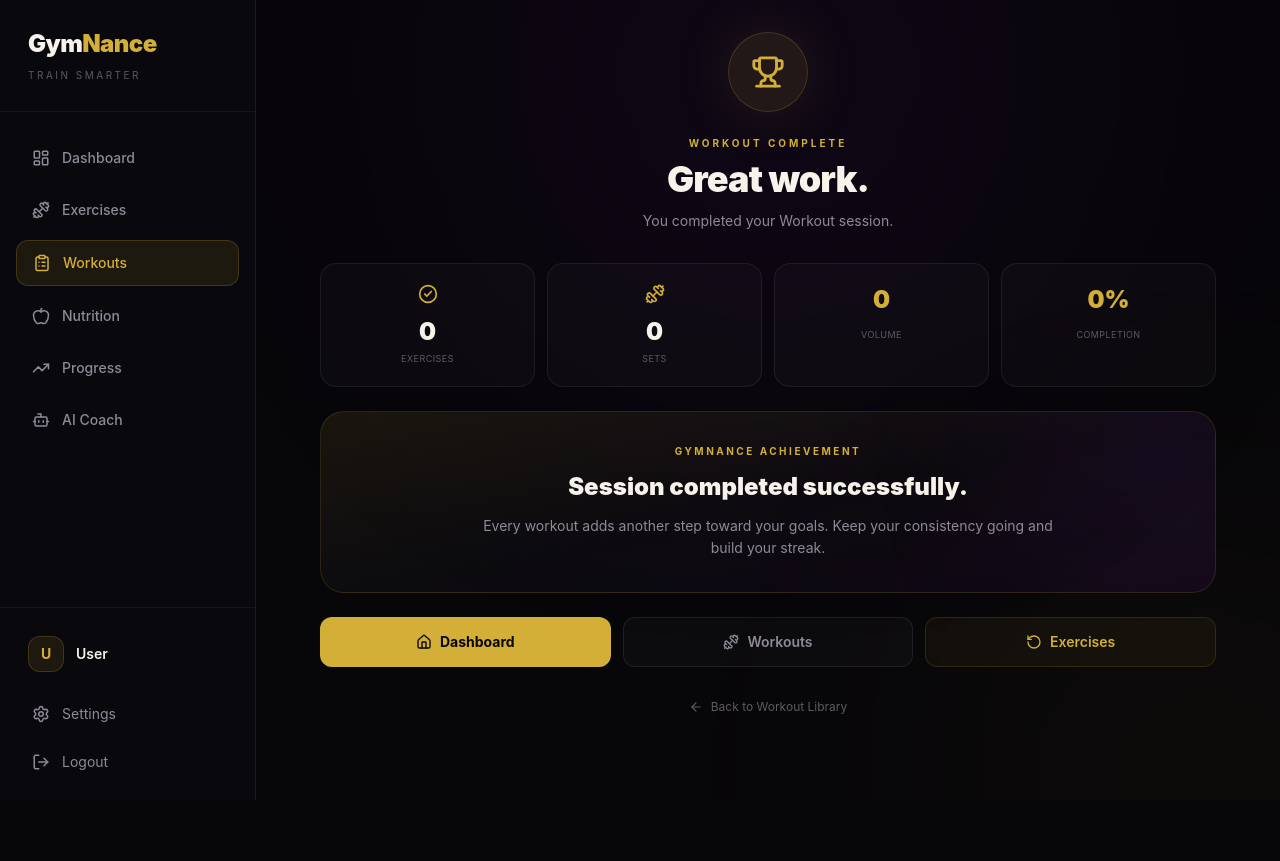
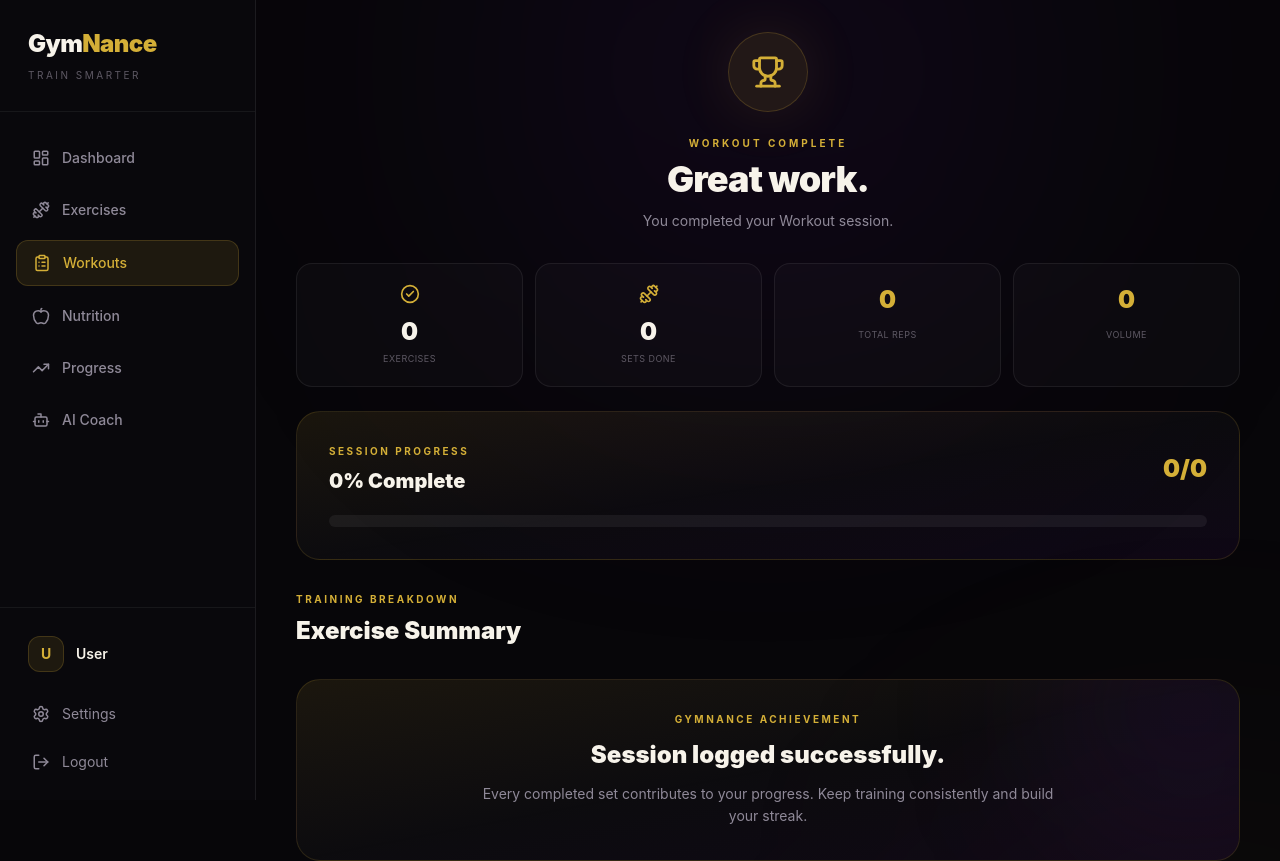
Before and after one commit to manikanta1702/GymNance, a React (Vite) app in the folder client/: page /app/workouts/1/summary in a window 1280 px wide. Shown: the top 861 px of the page. Before the commit the page ends 800 px from the top, so only its background shows below. Built offline with nearby package versions, Linux system fonts and the light colour scheme.

Commit message:
feat: improve workout tracking

```diff
--- a/client/src/pages/WorkoutSession.jsx
+++ b/client/src/pages/WorkoutSession.jsx
@@ -34,13 +34,35 @@ export default function WorkoutSession() {
 
   const [currentExercise, setCurrentExercise] = useState(0);
 
-  const [sets, setSets] = useState([
+  /*
+    Stores sets separately for every exercise.
+
+    Example:
+
+    {
+      1: [
+        { weight: "40", reps: "10", completed: true }
+      ],
+      2: [
+        { weight: "30", reps: "10", completed: false }
+      ]
+    }
+  */
+  const [exerciseSets, setExerciseSets] = useState(() => {
+    const initialSets = {};
+
+    workoutExercises.forEach((exercise) => {
+      initialSets[exercise.id] = [
         {
           weight: "",
           reps: "",
           completed: false,
         },
-  ]);
+      ];
+    });
+
+    return initialSets;
+  });
 
   if (!workout) {
     return (
@@ -73,114 +95,189 @@ export default function WorkoutSession() {
 
   const exercise = workoutExercises[currentExercise];
 
-  const completedSets = sets.filter(
+  if (!exercise) {
+    return null;
+  }
+
+  const currentSets = exerciseSets[exercise.id] || [];
+
+  const completedSets = currentSets.filter(
     (set) => set.completed
   ).length;
+
+  /*
+    Count exercises where at least one set has been completed.
+  */
+  const completedExercises = workoutExercises.filter(
+    (item) =>
+      exerciseSets[item.id]?.some(
+        (set) => set.completed
+      )
+  ).length;
+
+  const totalSets = Object.values(exerciseSets).reduce(
+    (total, sets) => total + sets.length,
+    0
+  );
+
+  const totalCompletedSets = Object.values(
+    exerciseSets
+  ).reduce(
+    (total, sets) =>
+      total +
+      sets.filter((set) => set.completed).length,
+    0
+  );
+
+  const totalReps = Object.values(exerciseSets).reduce(
+    (total, sets) =>
+      total +
+      sets.reduce(
+        (setTotal, set) =>
+          setTotal +
+          (Number(set.reps) || 0),
+        0
+      ),
+    0
+  );
+
+  const totalVolume = Object.values(exerciseSets).reduce(
+    (total, sets) =>
+      total +
+      sets.reduce((setTotal, set) => {
+        const weight = Number(set.weight) || 0;
+        const reps = Number(set.reps) || 0;
+
+        return setTotal + weight * reps;
+      }, 0),
+    0
+  );
 
   const progress =
     workoutExercises.length > 0
       ? Math.round(
-          ((currentExercise +
-            (completedSets > 0 ? 0.5 : 0)) /
+          (completedExercises /
             workoutExercises.length) *
             100
         )
       : 0;
 
-  // Update weight or reps
+  // Update a set
   const updateSet = (index, field, value) => {
-    setSets((previous) =>
-      previous.map((set, setIndex) =>
+    setExerciseSets((previous) => ({
+      ...previous,
+
+      [exercise.id]: previous[exercise.id].map(
+        (set, setIndex) =>
           setIndex === index
             ? {
                 ...set,
                 [field]: value,
               }
             : set
-      )
-    );
+      ),
+    }));
   };
 
-  // Add another set
+  // Add a new set
   const addSet = () => {
-    setSets((previous) => [
+    setExerciseSets((previous) => ({
       ...previous,
+
+      [exercise.id]: [
+        ...previous[exercise.id],
         {
           weight: "",
           reps: "",
           completed: false,
         },
-    ]);
+      ],
+    }));
   };
 
-  // Complete / uncomplete set
+  // Complete / uncomplete a set
   const completeSet = (index) => {
-    setSets((previous) =>
-      previous.map((set, setIndex) =>
+    setExerciseSets((previous) => ({
+      ...previous,
+
+      [exercise.id]: previous[exercise.id].map(
+        (set, setIndex) =>
           setIndex === index
             ? {
                 ...set,
                 completed: !set.completed,
               }
             : set
-      )
-    );
+      ),
+    }));
   };
 
   // Reset current exercise
-  const resetSets = () => {
-    setSets([
+  const resetCurrentExercise = () => {
+    setExerciseSets((previous) => ({
+      ...previous,
+
+      [exercise.id]: [
         {
           weight: "",
           reps: "",
           completed: false,
         },
-    ]);
+      ],
+    }));
   };
 
-  // Go to next exercise
+  // Next exercise
   const nextExercise = () => {
-    if (currentExercise < workoutExercises.length - 1) {
-      setCurrentExercise((previous) => previous + 1);
-      resetSets();
+    if (
+      currentExercise <
+      workoutExercises.length - 1
+    ) {
+      setCurrentExercise(
+        (previous) => previous + 1
+      );
     }
   };
 
-  // Go to previous exercise
+  // Previous exercise
   const previousExercise = () => {
     if (currentExercise > 0) {
-      setCurrentExercise((previous) => previous - 1);
-      resetSets();
+      setCurrentExercise(
+        (previous) => previous - 1
+      );
     }
   };
 
   // Finish workout
   const finishWorkout = () => {
-    const totalSets = sets.length;
-
-    const totalVolume = sets.reduce((total, set) => {
-      const weight = Number(set.weight) || 0;
-      const reps = Number(set.reps) || 0;
-
-      return total + weight * reps;
-    }, 0);
-
-    navigate(`/app/workouts/${workout.id}/summary`, {
+    navigate(
+      `/app/workouts/${workout.id}/summary`,
+      {
         state: {
           summary: {
             workoutName: workout.name,
-          exercisesCompleted: currentExercise + 1,
-          totalExercises: workoutExercises.length,
+
+            exercisesCompleted:
+              completedExercises,
+
+            totalExercises:
+              workoutExercises.length,
+
             totalSets,
+
+            completedSets:
+              totalCompletedSets,
+
+            totalReps,
+
             totalVolume,
+
+            exerciseSets,
           },
         },
-    });
+      }
+    );
   };
-
-  if (!exercise) {
-    return null;
-  }
 
   return (
     <div className="relative min-h-screen overflow-hidden bg-[#070609] px-4 py-6 text-[#F7F3EA] sm:px-8 lg:px-10">
@@ -208,13 +305,12 @@ export default function WorkoutSession() {
               size={14}
               className="text-[#D4AF37]"
             />
-
             <span>Workout Mode</span>
           </div>
 
         </div>
 
-        {/* Workout heading */}
+        {/* Heading */}
         <section className="mt-7">
 
           <p className="text-[10px] font-bold uppercase tracking-[0.3em] text-[#D4AF37]">
@@ -224,6 +320,7 @@ export default function WorkoutSession() {
           <div className="mt-2 flex flex-col justify-between gap-4 sm:flex-row sm:items-end">
 
             <div>
+
               <h1 className="text-3xl font-black tracking-tight sm:text-4xl">
                 {workout.name}
               </h1>
@@ -232,29 +329,30 @@ export default function WorkoutSession() {
                 Exercise {currentExercise + 1} of{" "}
                 {workoutExercises.length}
               </p>
+
             </div>
 
             <div className="text-right">
 
               <p className="text-2xl font-black text-[#D4AF37]">
-                {Math.min(progress, 100)}%
+                {progress}%
               </p>
 
               <p className="text-[9px] uppercase tracking-wider text-[#5E5964]">
-                Progress
+                Workout Progress
               </p>
 
             </div>
 
           </div>
 
-          {/* Progress bar */}
+          {/* Progress */}
           <div className="mt-5 h-2 overflow-hidden rounded-full bg-white/[0.06]">
 
             <div
               className="h-full rounded-full bg-[#D4AF37] transition-all duration-500"
               style={{
-                width: `${Math.min(progress, 100)}%`,
+                width: `${progress}%`,
               }}
             />
 
@@ -262,7 +360,7 @@ export default function WorkoutSession() {
 
         </section>
 
-        {/* Current exercise */}
+        {/* Current Exercise */}
         <section className="mt-8 overflow-hidden rounded-3xl border border-[#D4AF37]/15 bg-gradient-to-br from-[#D4AF37]/10 via-white/[0.025] to-purple-900/10">
 
           {/* Exercise header */}
@@ -290,7 +388,8 @@ export default function WorkoutSession() {
                 </h2>
 
                 <p className="mt-2 text-sm text-[#8F8998]">
-                  {exercise.muscle} • {exercise.equipment}
+                  {exercise.muscle} •{" "}
+                  {exercise.equipment}
                 </p>
 
               </div>
@@ -318,7 +417,7 @@ export default function WorkoutSession() {
 
               <button
                 type="button"
-                onClick={resetSets}
+                onClick={resetCurrentExercise}
                 className="inline-flex items-center gap-2 text-xs text-[#8F8998] transition hover:text-[#D4AF37]"
               >
                 <RotateCcw size={14} />
@@ -327,7 +426,7 @@ export default function WorkoutSession() {
 
             </div>
 
-            {/* Table header */}
+            {/* Table heading */}
             <div className="mt-6 grid grid-cols-[50px_1fr_1fr_48px] gap-2 px-2 text-[9px] uppercase tracking-wider text-[#5E5964] sm:grid-cols-[60px_1fr_1fr_60px]">
 
               <span>Set</span>
@@ -342,7 +441,8 @@ export default function WorkoutSession() {
             {/* Sets */}
             <div className="mt-2 space-y-2">
 
-              {sets.map((set, index) => (
+              {currentSets.map(
+                (set, index) => (
 
                   <div
                     key={index}
@@ -403,7 +503,8 @@ export default function WorkoutSession() {
 
                   </div>
 
-              ))}
+                )
+              )}
 
             </div>
 
@@ -416,7 +517,7 @@ export default function WorkoutSession() {
               + Add Set
             </button>
 
-            {/* Set summary */}
+            {/* Current exercise summary */}
             <div className="mt-5 flex items-center justify-between rounded-xl border border-white/[0.06] bg-black/20 px-4 py-3">
 
               <span className="text-xs text-[#8F8998]">
@@ -424,7 +525,8 @@ export default function WorkoutSession() {
               </span>
 
               <span className="text-sm font-black text-[#D4AF37]">
-                {completedSets} / {sets.length}
+                {completedSets} /{" "}
+                {currentSets.length}
               </span>
 
             </div>
@@ -450,6 +552,47 @@ export default function WorkoutSession() {
             <p className="mt-1 text-xs leading-relaxed text-[#8F8998]">
               {exercise.tips?.[0] ||
                 "Focus on controlled movement and maintain proper form throughout the exercise."}
+            </p>
+
+          </div>
+
+        </section>
+
+        {/* Workout totals */}
+        <section className="mt-5 grid grid-cols-3 gap-2 sm:gap-3">
+
+          <div className="rounded-2xl border border-white/[0.07] bg-white/[0.025] p-4 text-center">
+
+            <p className="text-xl font-black text-[#D4AF37]">
+              {completedExercises}
+            </p>
+
+            <p className="mt-1 text-[9px] uppercase tracking-wider text-[#5E5964]">
+              Exercises
+            </p>
+
+          </div>
+
+          <div className="rounded-2xl border border-white/[0.07] bg-white/[0.025] p-4 text-center">
+
+            <p className="text-xl font-black text-[#D4AF37]">
+              {totalCompletedSets}
+            </p>
+
+            <p className="mt-1 text-[9px] uppercase tracking-wider text-[#5E5964]">
+              Sets Done
+            </p>
+
+          </div>
+
+          <div className="rounded-2xl border border-white/[0.07] bg-white/[0.025] p-4 text-center">
+
+            <p className="text-xl font-black text-[#D4AF37]">
+              {totalVolume}
+            </p>
+
+            <p className="mt-1 text-[9px] uppercase tracking-wider text-[#5E5964]">
+              Volume
             </p>
 
           </div>
@@ -488,9 +631,7 @@ export default function WorkoutSession() {
               onClick={finishWorkout}
               className="flex flex-1 items-center justify-center gap-2 rounded-xl bg-[#D4AF37] px-4 py-3.5 text-sm font-bold text-[#070609] transition hover:bg-[#F3D58A]"
             >
-              <Trophy
-                size={17}
-              />
+              <Trophy size={17} />
               Finish Workout
             </button>
 
@@ -498,7 +639,7 @@ export default function WorkoutSession() {
 
         </section>
 
-        {/* Exercise navigation dots */}
+        {/* Exercise dots */}
         <div className="flex justify-center gap-2 py-7">
 
           {workoutExercises.map(
@@ -507,14 +648,16 @@ export default function WorkoutSession() {
               <button
                 key={item.id}
                 type="button"
-                onClick={() => {
-                  setCurrentExercise(index);
-                  resetSets();
-                }}
+                onClick={() =>
+                  setCurrentExercise(index)
+                }
                 className={`h-2 rounded-full transition-all ${
                   index === currentExercise
                     ? "w-7 bg-[#D4AF37]"
-                    : index < currentExercise
+                    : exerciseSets[item.id]?.some(
+                          (set) =>
+                            set.completed
+                        )
                       ? "w-2 bg-[#D4AF37]/40"
                       : "w-2 bg-white/[0.08]"
                 }`}
--- a/client/src/pages/WorkoutSummary.jsx
+++ b/client/src/pages/WorkoutSummary.jsx
@@ -8,6 +8,8 @@ import {
   Trophy,
 } from "lucide-react";
 
+import exercises from "../data/exercises";
+
 export default function WorkoutSummary() {
   const location = useLocation();
 
@@ -16,7 +18,10 @@ export default function WorkoutSummary() {
     exercisesCompleted: 0,
     totalExercises: 0,
     totalSets: 0,
+    completedSets: 0,
+    totalReps: 0,
     totalVolume: 0,
+    exerciseSets: {},
   };
 
   const completionPercentage =
@@ -28,6 +33,43 @@ export default function WorkoutSummary() {
         )
       : 0;
 
+  const exerciseBreakdown = Object.entries(
+    summary.exerciseSets || {}
+  )
+    .map(([exerciseId, sets]) => {
+      const exercise = exercises.find(
+        (item) =>
+          item.id === Number(exerciseId)
+      );
+
+      if (!exercise) return null;
+
+      const completedSets = sets.filter(
+        (set) => set.completed
+      );
+
+      const volume = sets.reduce(
+        (total, set) => {
+          const weight =
+            Number(set.weight) || 0;
+
+          const reps =
+            Number(set.reps) || 0;
+
+          return total + weight * reps;
+        },
+        0
+      );
+
+      return {
+        exercise,
+        sets,
+        completedSets,
+        volume,
+      };
+    })
+    .filter(Boolean);
+
   return (
     <div className="relative min-h-screen overflow-hidden bg-[#070609] px-5 py-8 text-[#F7F3EA] sm:px-8 lg:px-10">
 
@@ -36,16 +78,18 @@ export default function WorkoutSummary() {
 
       <div className="pointer-events-none absolute bottom-[-200px] right-[-150px] h-[450px] w-[450px] rounded-full bg-[#D4AF37]/5 blur-[150px]" />
 
-      <div className="relative z-10 mx-auto max-w-4xl">
+      <div className="relative z-10 mx-auto max-w-5xl">
 
         {/* Success */}
         <div className="text-center">
 
           <div className="mx-auto flex h-20 w-20 items-center justify-center rounded-full border border-[#D4AF37]/20 bg-[#D4AF37]/10 shadow-[0_0_60px_rgba(212,175,55,0.12)]">
+
             <Trophy
               size={34}
               className="text-[#D4AF37]"
             />
+
           </div>
 
           <p className="mt-6 text-[10px] font-bold uppercase tracking-[0.3em] text-[#D4AF37]">
@@ -63,7 +107,7 @@ export default function WorkoutSummary() {
 
         </div>
 
-        {/* Stats */}
+        {/* Main stats */}
         <section className="mt-8 grid grid-cols-2 gap-3 sm:grid-cols-4">
 
           <div className="rounded-2xl border border-white/[0.07] bg-white/[0.025] p-5 text-center">
@@ -91,11 +135,23 @@ export default function WorkoutSummary() {
             />
 
             <p className="mt-3 text-2xl font-black">
-              {summary.totalSets}
+              {summary.completedSets}
             </p>
 
             <p className="mt-1 text-[9px] uppercase tracking-wider text-[#5E5964]">
-              Sets
+              Sets Done
+            </p>
+
+          </div>
+
+          <div className="rounded-2xl border border-white/[0.07] bg-white/[0.025] p-5 text-center">
+
+            <p className="text-2xl font-black text-[#D4AF37]">
+              {summary.totalReps}
+            </p>
+
+            <p className="mt-3 text-[9px] uppercase tracking-wider text-[#5E5964]">
+              Total Reps
             </p>
 
           </div>
@@ -112,22 +168,176 @@ export default function WorkoutSummary() {
 
           </div>
 
-          <div className="rounded-2xl border border-white/[0.07] bg-white/[0.025] p-5 text-center">
+        </section>
+
+        {/* Completion */}
+        <section className="mt-6 rounded-3xl border border-[#D4AF37]/15 bg-gradient-to-br from-[#D4AF37]/10 via-white/[0.025] to-purple-900/10 p-6 sm:p-8">
+
+          <div className="flex items-center justify-between gap-4">
+
+            <div>
+
+              <p className="text-[10px] font-bold uppercase tracking-[0.25em] text-[#D4AF37]">
+                Session Progress
+              </p>
+
+              <h2 className="mt-2 text-xl font-black">
+                {completionPercentage}% Complete
+              </h2>
+
+            </div>
 
             <p className="text-2xl font-black text-[#D4AF37]">
-              {completionPercentage}%
+              {summary.exercisesCompleted}/
+              {summary.totalExercises}
             </p>
 
-            <p className="mt-3 text-[9px] uppercase tracking-wider text-[#5E5964]">
-              Completion
+          </div>
+
+          <div className="mt-5 h-3 overflow-hidden rounded-full bg-white/[0.06]">
+
+            <div
+              className="h-full rounded-full bg-[#D4AF37] transition-all"
+              style={{
+                width: `${completionPercentage}%`,
+              }}
+            />
+
+          </div>
+
+        </section>
+
+        {/* Exercise breakdown */}
+        <section className="mt-8">
+
+          <div>
+
+            <p className="text-[10px] font-bold uppercase tracking-[0.25em] text-[#D4AF37]">
+              Training Breakdown
             </p>
+
+            <h2 className="mt-2 text-2xl font-black">
+              Exercise Summary
+            </h2>
+
+          </div>
+
+          <div className="mt-5 space-y-3">
+
+            {exerciseBreakdown.map(
+              ({
+                exercise,
+                sets,
+                completedSets,
+                volume,
+              }) => (
+
+                <div
+                  key={exercise.id}
+                  className="rounded-2xl border border-white/[0.07] bg-white/[0.025] p-5"
+                >
+
+                  <div className="flex items-start justify-between gap-4">
+
+                    <div className="flex min-w-0 items-center gap-3">
+
+                      <div className="flex h-11 w-11 shrink-0 items-center justify-center rounded-xl border border-[#D4AF37]/15 bg-[#D4AF37]/5">
+
+                        <Dumbbell
+                          size={18}
+                          className="text-[#D4AF37]"
+                        />
+
+                      </div>
+
+                      <div className="min-w-0">
+
+                        <h3 className="truncate text-sm font-bold sm:text-base">
+                          {exercise.name}
+                        </h3>
+
+                        <p className="mt-1 text-[10px] text-[#5E5964]">
+                          {exercise.muscle}
+                        </p>
+
+                      </div>
+
+                    </div>
+
+                    <div className="text-right">
+
+                      <p className="text-sm font-black text-[#D4AF37]">
+                        {volume}
+                      </p>
+
+                      <p className="text-[9px] uppercase tracking-wider text-[#5E5964]">
+                        Volume
+                      </p>
+
+                    </div>
+
+                  </div>
+
+                  {/* Set details */}
+                  <div className="mt-4 space-y-2">
+
+                    {sets.map(
+                      (set, index) => (
+
+                        <div
+                          key={index}
+                          className={`flex items-center justify-between rounded-xl border px-3 py-2.5 ${
+                            set.completed
+                              ? "border-[#D4AF37]/15 bg-[#D4AF37]/[0.04]"
+                              : "border-white/[0.05] bg-black/20"
+                          }`}
+                        >
+
+                          <span className="text-xs text-[#8F8998]">
+                            Set {index + 1}
+                          </span>
+
+                          <span className="text-xs font-semibold">
+                            {set.weight || 0} kg ×{" "}
+                            {set.reps || 0} reps
+                          </span>
+
+                          <span>
+                            {set.completed ? (
+                              <CheckCircle2
+                                size={16}
+                                className="text-[#D4AF37]"
+                              />
+                            ) : (
+                              <span className="text-[10px] text-[#5E5964]">
+                                Not completed
+                              </span>
+                            )}
+                          </span>
+
+                        </div>
+
+                      )
+                    )}
+
+                  </div>
+
+                  <p className="mt-3 text-[10px] text-[#5E5964]">
+                    {completedSets.length} of{" "}
+                    {sets.length} sets completed
+                  </p>
+
+                </div>
+
+              )
+            )}
 
           </div>
 
         </section>
 
         {/* Achievement */}
-        <section className="relative mt-6 overflow-hidden rounded-3xl border border-[#D4AF37]/15 bg-gradient-to-br from-[#D4AF37]/10 via-white/[0.025] to-purple-900/10 p-6 sm:p-8">
+        <section className="relative mt-8 overflow-hidden rounded-3xl border border-[#D4AF37]/15 bg-gradient-to-br from-[#D4AF37]/10 via-white/[0.025] to-purple-900/10 p-6 sm:p-8">
 
           <div className="pointer-events-none absolute right-[-80px] top-[-100px] h-64 w-64 rounded-full bg-purple-900/15 blur-[90px]" />
 
@@ -138,13 +348,13 @@ export default function WorkoutSummary() {
             </p>
 
             <h2 className="mt-3 text-2xl font-black">
-              Session completed successfully.
+              Session logged successfully.
             </h2>
 
             <p className="mx-auto mt-3 max-w-xl text-sm leading-relaxed text-[#8F8998]">
-              Every workout adds another step toward your
-              goals. Keep your consistency going and build
-              your streak.
+              Every completed set contributes to your
+              progress. Keep training consistently and
+              build your streak.
             </p>
 
           </div>
```
Lines whose indentation alone changed are shown as unchanged.
